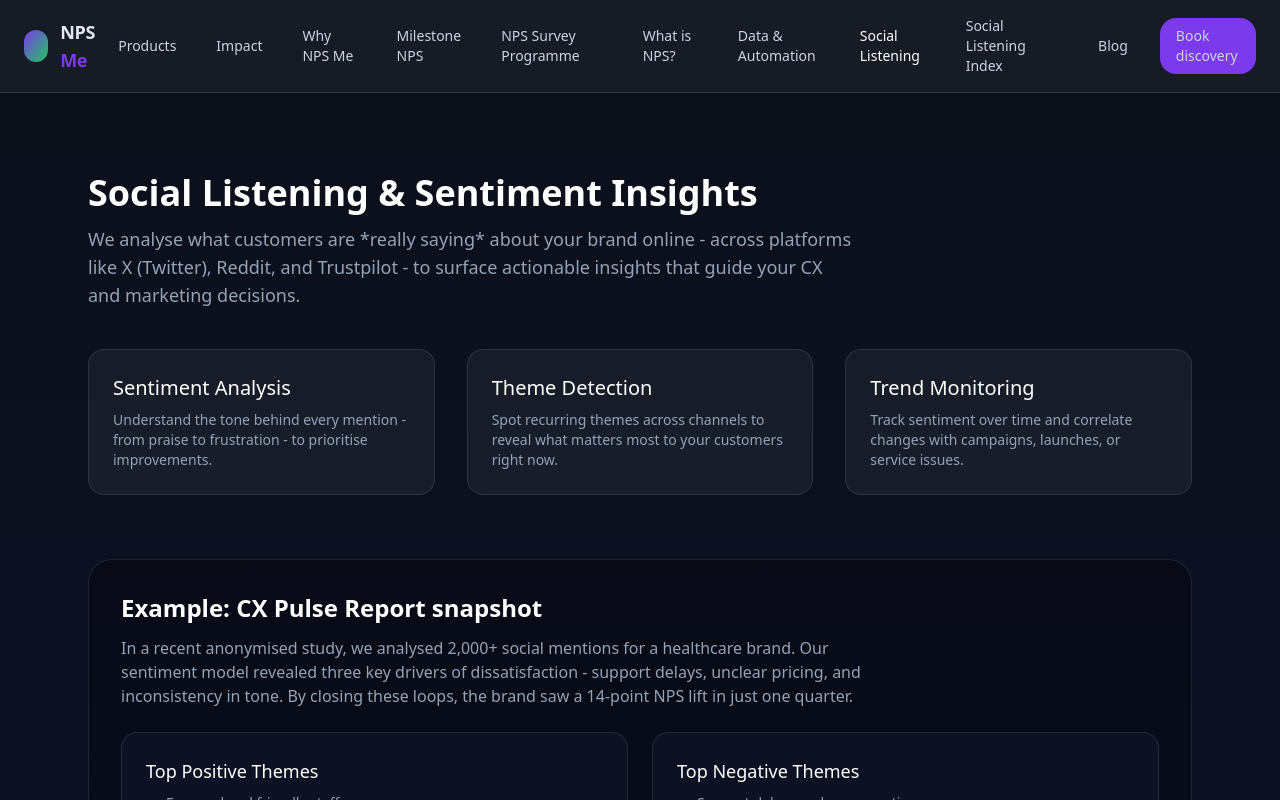
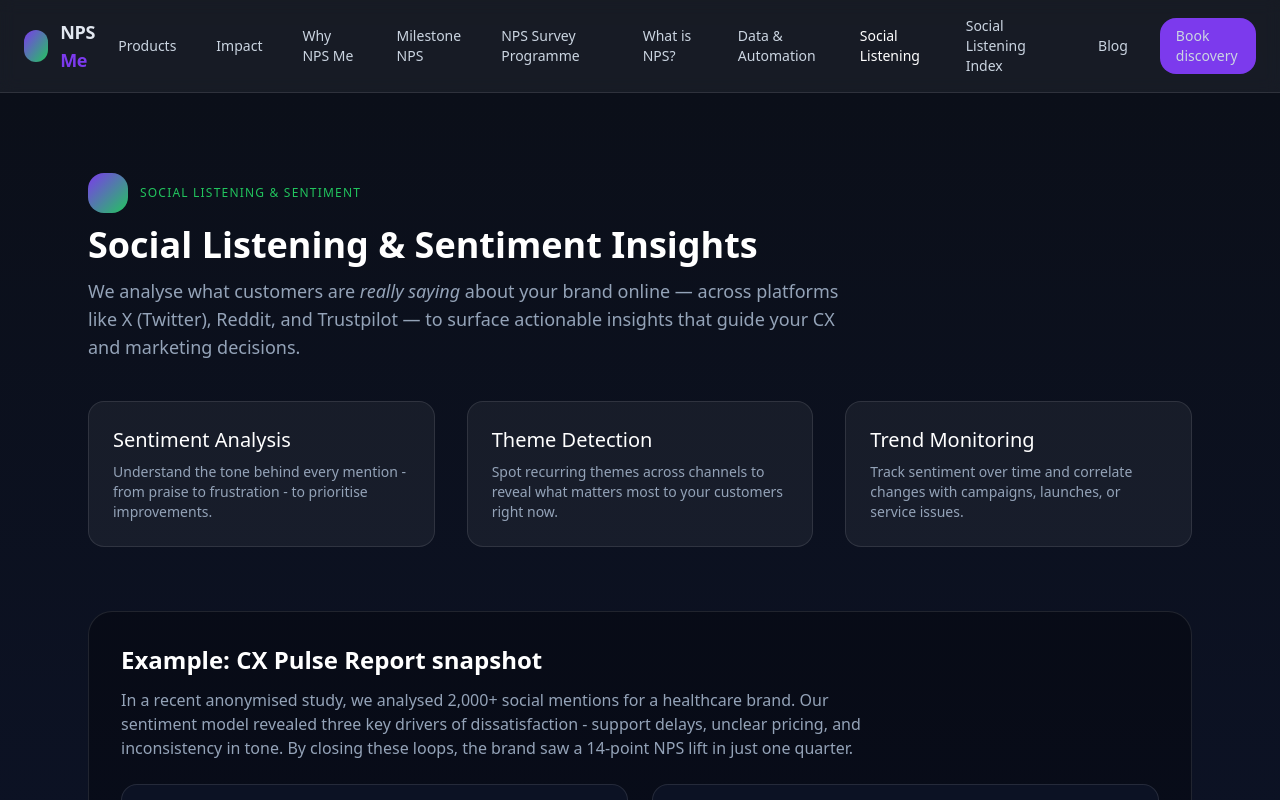
Before and after one commit to CasparRitchie/npsme-site, a React (Vite) app: page /social-listening in a window 1280 px wide. Shown: the top 800 px of the page. Built offline with nearby package versions, Linux system fonts and the light colour scheme.

Commit message:
Standardise formatting

```diff
--- a/src/NpsSurveyProgramme.jsx
+++ b/src/NpsSurveyProgramme.jsx
@@ -82,7 +82,7 @@ export default function NpsSurveyProgramme() {
           Perfect for a rapid, easy to set up, customer pulse
         </h2>
         <p className="text-slate-400 mb-4 max-w-3xl">
-          If you have around 150 customers you want to hear from quickly, we can spin up a focused NPS survey in days - not months.
+          If you have a list of customers you want to hear from quickly, we can spin up a focused NPS survey in days - not months.
           You send the list, we handle the invites and tracking, and you log in
           to see live NPS, completion and comments as they come in.
         </p>
@@ -140,7 +140,7 @@ export default function NpsSurveyProgramme() {
           href="/#contact"
           className="inline-block rounded-xl bg-gradient-to-r from-[#7C3AED] to-[#22C55E] px-6 py-3 font-medium text-white hover:opacity-90 transition"
         >
-          Talk about a survey programme →
+          Talk with us to set up your survey programme →
         </a>
       </div>
     </section>
--- a/src/SocialListening.jsx
+++ b/src/SocialListening.jsx
@@ -7,12 +7,14 @@ import SocialTicker from "./components/SocialTicker";
 
 export default function SocialListening() {
   return (
-    <section className="mx-auto max-w-6xl px-6 py-20 text-slate-300">
+    <div className="min-h-screen bg-gradient-to-b from-[#0B0F19] via-[#0C1224] to-[#0B0F19] text-slate-200">
       <Seo
         path="/social-listening"
         title="Social Listening for CX: Themes, Sentiment & Competitor Pulse | NPS Me"
         description="Weekly signal from public social channels and reviews-surface themes, track sentiment, and prioritise fixes that move NPS® and retention."
       />
+
+      <section className="mx-auto max-w-6xl px-6 py-20">
         {/* Header */}
         <motion.div
           initial={{ opacity: 0, y: 10 }}
@@ -20,12 +22,19 @@ export default function SocialListening() {
           transition={{ duration: 0.7 }}
           className="mb-10"
         >
-        <h1 className="text-3xl md:text-4xl font-semibold text-white">
-          Social Listening & Sentiment Insights
+          <div className="flex items-center gap-3">
+            <div className="h-10 w-10 rounded-2xl bg-gradient-to-br from-[#7C3AED] to-[#22C55E]" />
+            <p className="text-xs uppercase tracking-widest text-[#22C55E]">
+              Social listening & sentiment
+            </p>
+          </div>
+
+          <h1 className="mt-3 text-3xl md:text-4xl font-semibold text-white">
+            Social Listening &amp; Sentiment Insights
           </h1>
           <p className="mt-3 text-lg text-slate-400 max-w-3xl">
-          We analyse what customers are *really saying* about your brand online -
-          across platforms like X (Twitter), Reddit, and Trustpilot - to surface
+            We analyse what customers are <em>really saying</em> about your brand online —
+            across platforms like X (Twitter), Reddit, and Trustpilot — to surface
             actionable insights that guide your CX and marketing decisions.
           </p>
         </motion.div>
@@ -110,5 +119,6 @@ export default function SocialListening() {
       </div>
       <SocialTicker />
     </section>
+    </div>
   );
 }
--- a/src/pages/BlogIndex.jsx
+++ b/src/pages/BlogIndex.jsx
@@ -59,10 +59,10 @@ export default function BlogIndex() {
       <section className="relative overflow-hidden border-b border-white/10">
         <div className="pointer-events-none absolute inset-0 opacity-30 bg-[radial-gradient(circle_at_20%_20%,#7C3AED_0%,transparent_35%),radial-gradient(circle_at_80%_30%,#22C55E_0%,transparent_25%)]" />
         <div className="mx-auto max-w-7xl px-6 py-12">
-          <p className="text-xs uppercase tracking-widest text-slate-400">Insights</p>
-          <h1 className="mt-2 text-3xl md:text-4xl font-semibold tracking-tight text-white">
-            Blog  -  CX & NPS, done properly
-          </h1>
+          <div className="h-10 w-10 rounded-2xl bg-gradient-to-br from-[#7C3AED] to-[#22C55E]" />
+          <p className="text-xs tracking-widest text-[#22C55E] uppercase">
+            Social listening gallery
+          </p>
           <p className="mt-3 max-w-2xl text-slate-300">
             Pragmatic lessons from real programmes. Fewer buzzwords, more outcomes.
           </p>
@@ -97,8 +97,7 @@ export default function BlogIndex() {
                 {p.tags.map((t) => (
                   <span
                     key={t}
-                    className="text-[11px] px-2 py-0.5 rounded-lg bg黑/20 border border-white/10 text-slate-400"
-                  >
+                    className="text-[11px] px-2 py-0.5 rounded-lg bg-black/20 border border-white/10 text-slate-400"                  >
                     {t}
                   </span>
                 ))}
--- a/src/pages/SocialListeningIndex.jsx
+++ b/src/pages/SocialListeningIndex.jsx
@@ -59,8 +59,10 @@ export default function SocialListeningIndex() {
         <div className="pointer-events-none absolute inset-0 opacity-30 bg-[radial-gradient(circle_at_20%_20%,#7C3AED_0%,transparent_35%),radial-gradient(circle_at_80%_30%,#22C55E_0%,transparent_25%)]" />
         <div className="mx-auto max-w-7xl px-6 py-12">
           <div className="flex items-center gap-3">
-            <div className="h-10 w-10 rounded-2xl bg-gradient-to-br from-[#7C3AED] to=[#22C55E]" />
-            <p className="text-xs tracking-widest text-slate-400 uppercase">Gallery</p>
+          <div className="h-10 w-10 rounded-2xl bg-gradient-to-br from-[#7C3AED] to-[#22C55E]" />
+          <p className="text-xs tracking-widest text-[#22C55E] uppercase">
+            Social listening gallery
+          </p>
           </div>
           <h1 className="mt-2 text-3xl md:text-4xl font-semibold tracking-tight text-white">
             Social Listening Reports (Anonymised)
```
Lines whose indentation alone changed are shown as unchanged.
